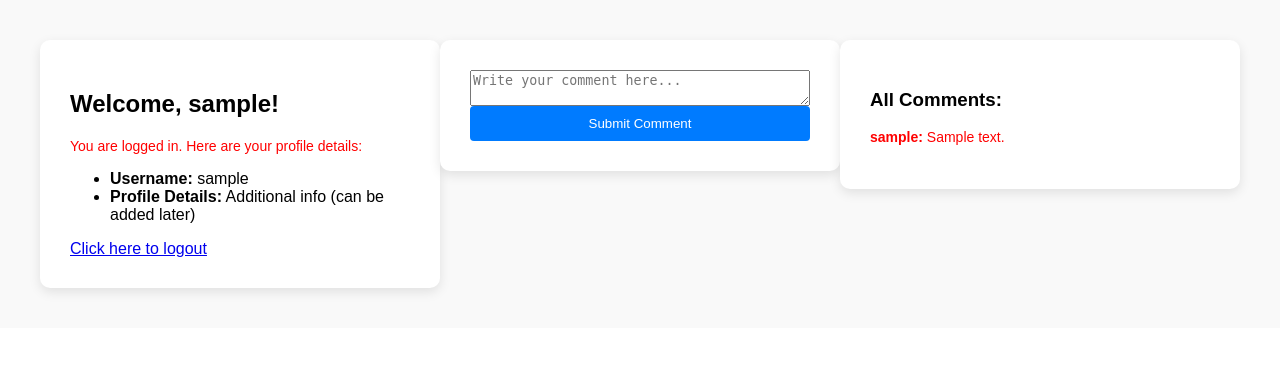
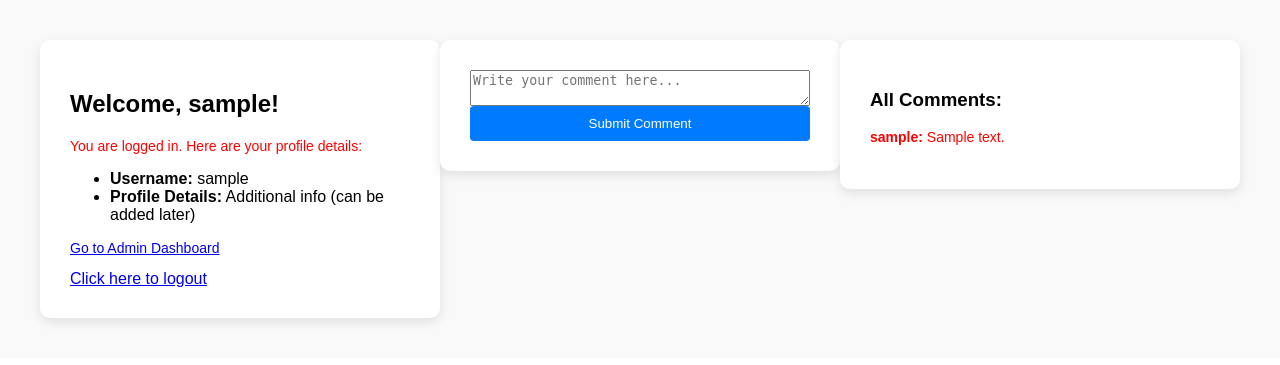
Before and after one commit to AichaRi/Secure-Web-Application, a Flask app: page /dashboard in a window 1280 px wide. Shown: the top 365 px of the page. Run offline with Flask 3, Linux system fonts and the light colour scheme; a user stored in the database is signed in; tables that the repository leaves empty hold one stand-in row (values such as "Sample post").

Commit message:
Update dashboard.html

```diff
--- a/templates/dashboard.html
+++ b/templates/dashboard.html
@@ -20,8 +20,13 @@
         <li><strong>Profile Details:</strong> Additional info (can be added later)</li>
     </ul>
 
+    {% if current_user.role == 'admin' %}
+        <p><a href="{{ url_for('admin_dashboard') }}">Go to Admin Dashboard</a></p>
+    {% endif %}
+
     <a href="{{ url_for('logout') }}">Click here to logout</a>
 </section>
+
 
 <section>
     <form method="POST">
```
Lines whose indentation alone changed are shown as unchanged.
